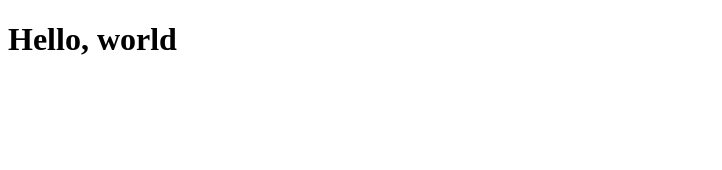
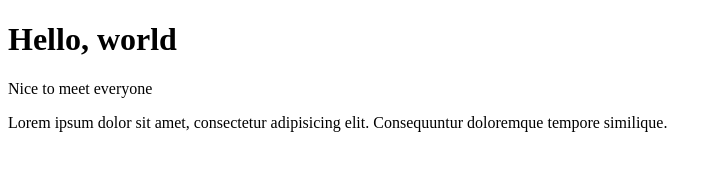
Before and after one commit to Enedi-Godswill/hello-world, a plain HTML site: page index.html in a window 1280 px wide. Shown: the whole page, without its empty margins (0-722 px from the left). Drawn offline with Linux system fonts and the light colour scheme.

Commit message:
index.html

```diff
--- a/index.html
+++ b/index.html
@@ -8,6 +8,8 @@
 <body>
 
     <h1>Hello, world</h1>
+    <p>Nice to meet everyone</p>
+    <p>Lorem ipsum dolor sit amet, consectetur adipisicing elit. Consequuntur doloremque tempore similique.</p>
 
 </body>
 </html>
```
Also changed, not shown: 1 other file.
